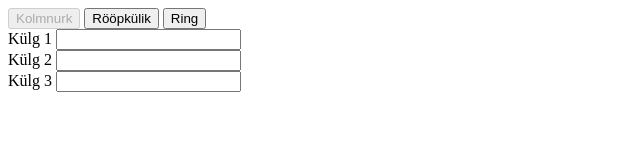
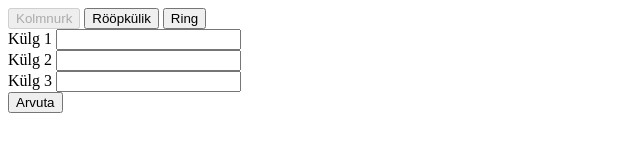
Before and after one commit to Koodikool/Liisi-Kujundid, a plain HTML site: page index.html in a window 1280 px wide. Shown: the whole page, without its empty margins (0-640 px from the left). Drawn offline with Linux system fonts and the light colour scheme.

Commit message:
Loo nupp, mis käivitab arvutuse.

```diff
--- a/index.html
+++ b/index.html
@@ -22,6 +22,10 @@
     Külg 3
   </label>
   <input id="TriangleSide3">
+  </br>
+  <button>
+    Arvuta
+  </button>
 </div>
 <div class="tabcontent" hidden id="Parallelogram">
   Siia tuleb rööpküliku ümbermõõdu ja pindala arvutus.
```
